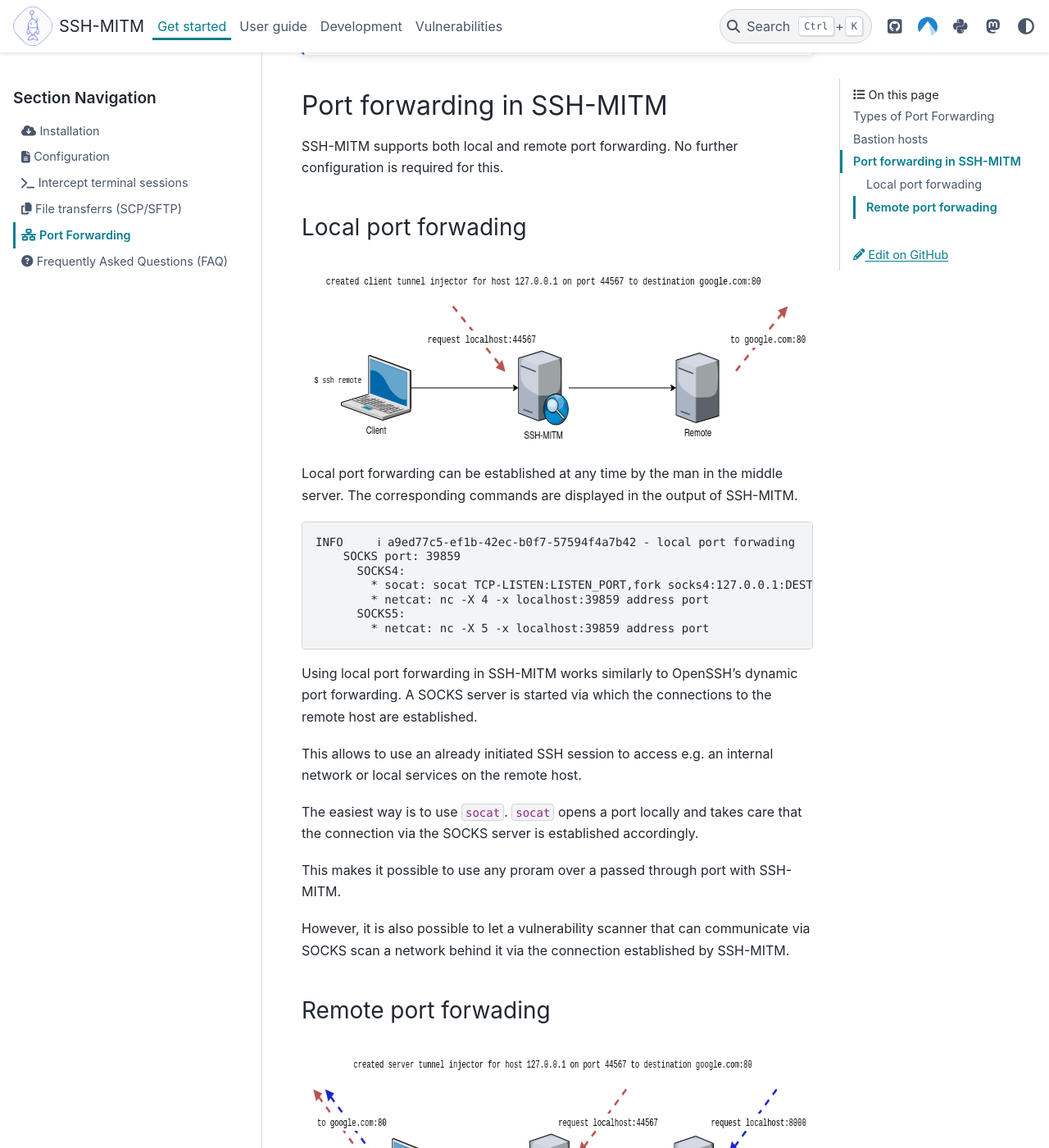
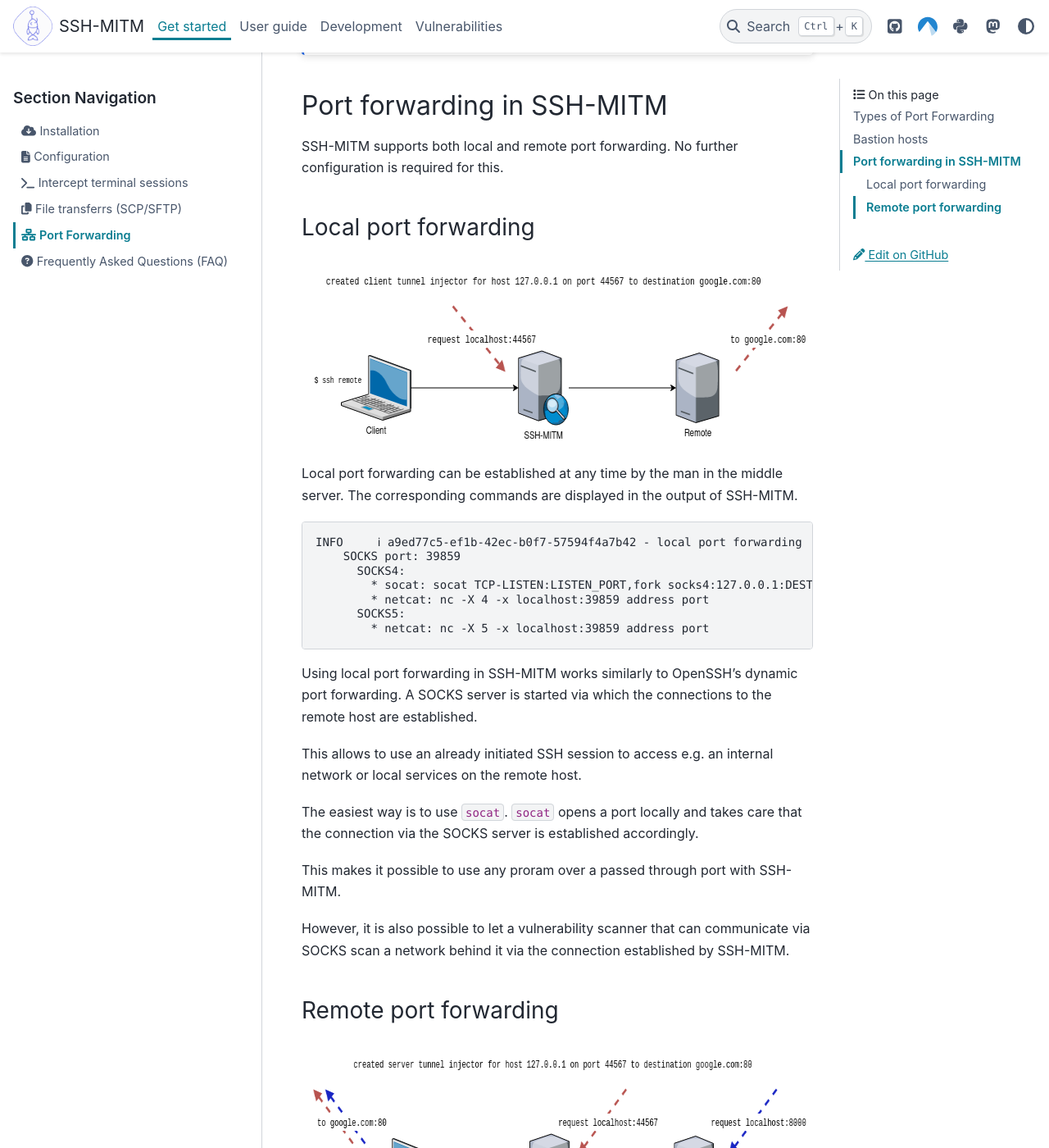
Before and after one commit to ssh-mitm/ssh-mitm, a Sphinx documentation site: the page built from doc/get_started/portforwarding.rst, in a window 1280 px wide and 1400 px high, scrolled down 4898 px. Shown: the whole window at 82% size. Built offline with Sphinx 7.4.7 and the PyData theme 0.15.4, drawn with Linux system fonts in a browser that asks for light colours; pages that are not in the unit, such as notebooks, are missing from menus.

Commit message:
Fix forwarding typo

```diff
--- a/doc/get_started/portforwarding.rst
+++ b/doc/get_started/portforwarding.rst
@@ -164,7 +164,7 @@
 No further configuration is required for this.
 
 
-Local port forwading
+Local port forwarding
 --------------------
 
 .. figure:: /images/ssh-mitm_client_port_inject.png
@@ -179,7 +179,7 @@
 .. code-block:: none
   :class: no-copybutton
 
-  INFO     ℹ a9ed77c5-ef1b-42ec-b0f7-57594f4a7b42 - local port forwading
+  INFO     ℹ a9ed77c5-ef1b-42ec-b0f7-57594f4a7b42 - local port forwarding
       SOCKS port: 39859
         SOCKS4:
           * socat: socat TCP-LISTEN:LISTEN_PORT,fork socks4:127.0.0.1:DESTINATION_ADDR:DESTINATION_PORT,socksport=39859
@@ -199,7 +199,7 @@
 However, it is also possible to let a vulnerability scanner that can communicate via SOCKS scan a network behind it via the connection established by SSH-MITM.
 
 
-Remote port forwading
+Remote port forwarding
 ---------------------
 
 .. figure:: /images/ssh-mitm_server_port_inject.png
```
Also changed, not shown: 1 other file.
